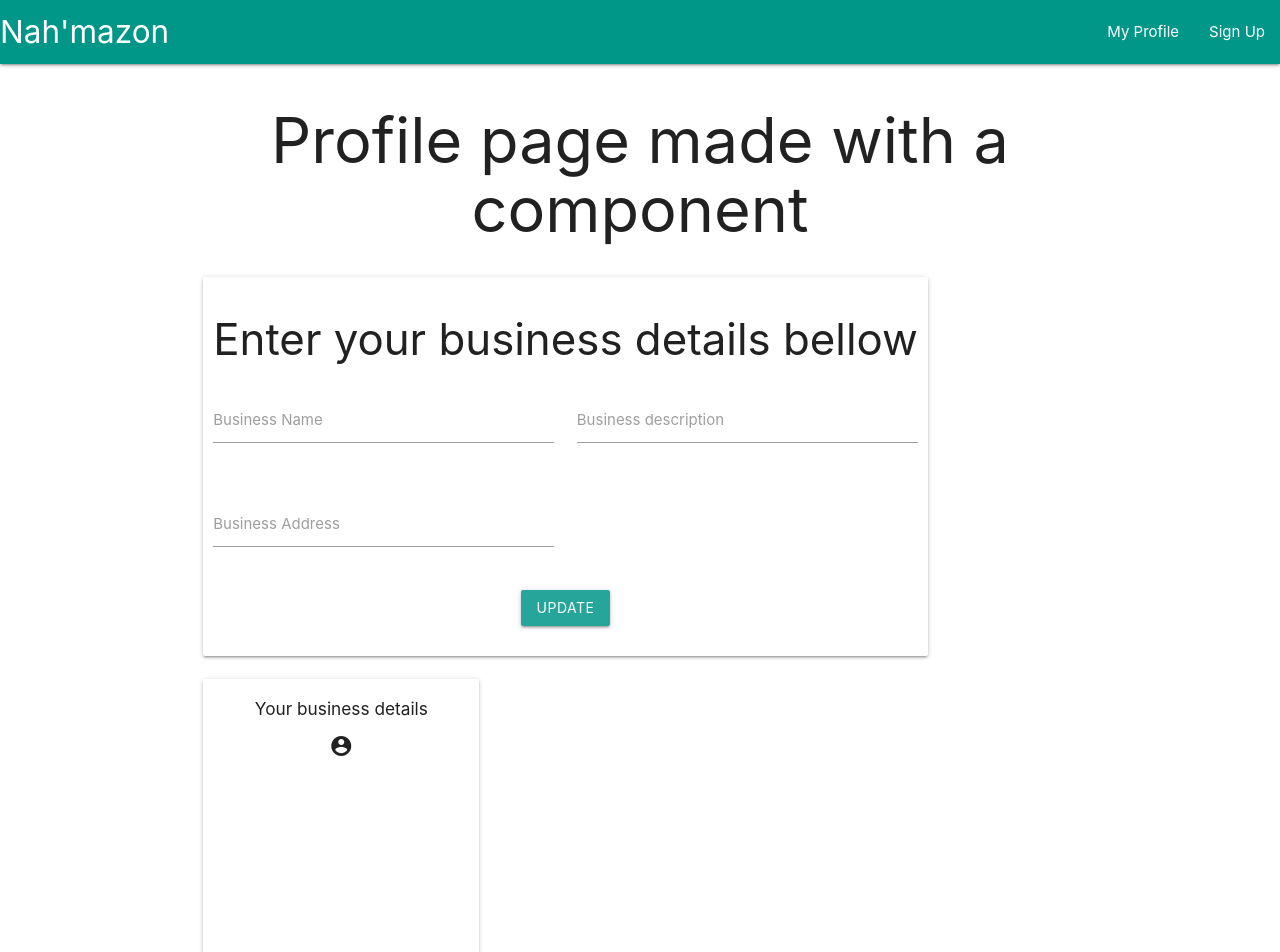
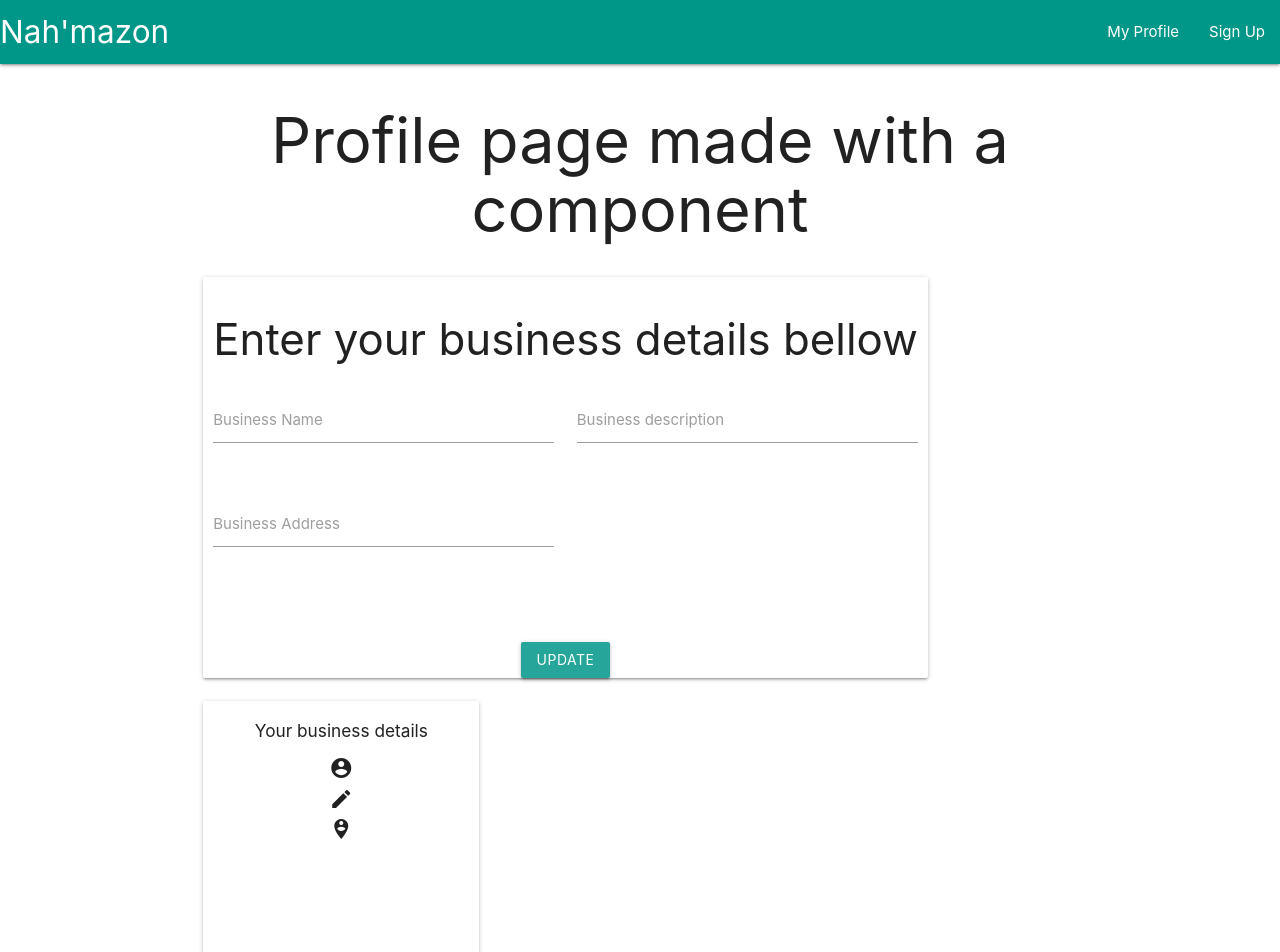
Before and after one commit to TimCPB/Nah-Mazon, a React (Create React App) app: page /profile/1 in a window 1280 px wide. Shown: the top 952 px of the page. Built offline with nearby package versions, Linux system fonts and the light colour scheme.

Commit message:
Updated properties and added Toast on business page.

```diff
--- a/src/FormProfile.js
+++ b/src/FormProfile.js
@@ -1,4 +1,5 @@
 import React from 'react';
+import { Toast } from 'react-materialize';
 
 class FormProfile extends React.Component {
   constructor(props) {
@@ -52,7 +53,6 @@ class FormProfile extends React.Component {
                     <label htmlFor="business_desc">Business description</label>
                   </div>
                 </div>
-
                 <div className="row">
                   <div className="input-field col s6">
                     <input type="text" id="business_address" className="validate" value={this.state.address} onChange={this.setBusinessAddress} />
@@ -60,24 +60,33 @@ class FormProfile extends React.Component {
                   </div>
                 </div>
                 <div className="row">
-                  <button className='btn' type="submit">Update</button>
+                <Toast
+                    className="transparent z-depth-0"
+                    options={{
+                        html: 'Details updated!'
+                    }}
+                >
+                    <button className='btn' type="submit">Update</button>
+                </Toast>
                 </div>
-
-
-
-
               </form>
             </div>
           </div>
-
           <div className="col s4">
             <div className="card" style={{ padding: "10px", minHeight: "378px" }}>
               <h6>Your business details</h6>
               <ul>
                 <li class="collection-item avatar">
-
                   <i class="material-icons circle">account_circle</i>
                   <span class="title">{this.state.name}</span>
+                </li>
+                <li class="collection-item avatar">
+                  <i class="material-icons circle">create</i>
+                  <span class="title">{this.state.description}</span>
+                </li>
+                <li class="collection-item avatar">
+                  <i class="material-icons circle">person_pin_circle</i>
+                  <span class="title">{this.state.address}</span>
                 </li>
               </ul>
             </div>
--- a/src/ListProducts.js
+++ b/src/ListProducts.js
@@ -19,11 +19,12 @@ class ListProducts extends React.Component {
   sortByPrice = (e) => {
     e.preventDefault();
     this.toggle()
+    var sortedList = []
     if(this.state.toggle){
-      var sortedList = this.state.list.sort((product1, product2) => product1.price - product2.price)
+      sortedList = this.state.list.sort((product1, product2) => product1.price - product2.price)
     }
     else {
-      var sortedList = this.state.list.sort((product1, product2) => product2.price - product1.price)
+      sortedList = this.state.list.sort((product1, product2) => product2.price - product1.price)
     }
     this.setState({ list: sortedList })
   }
```
